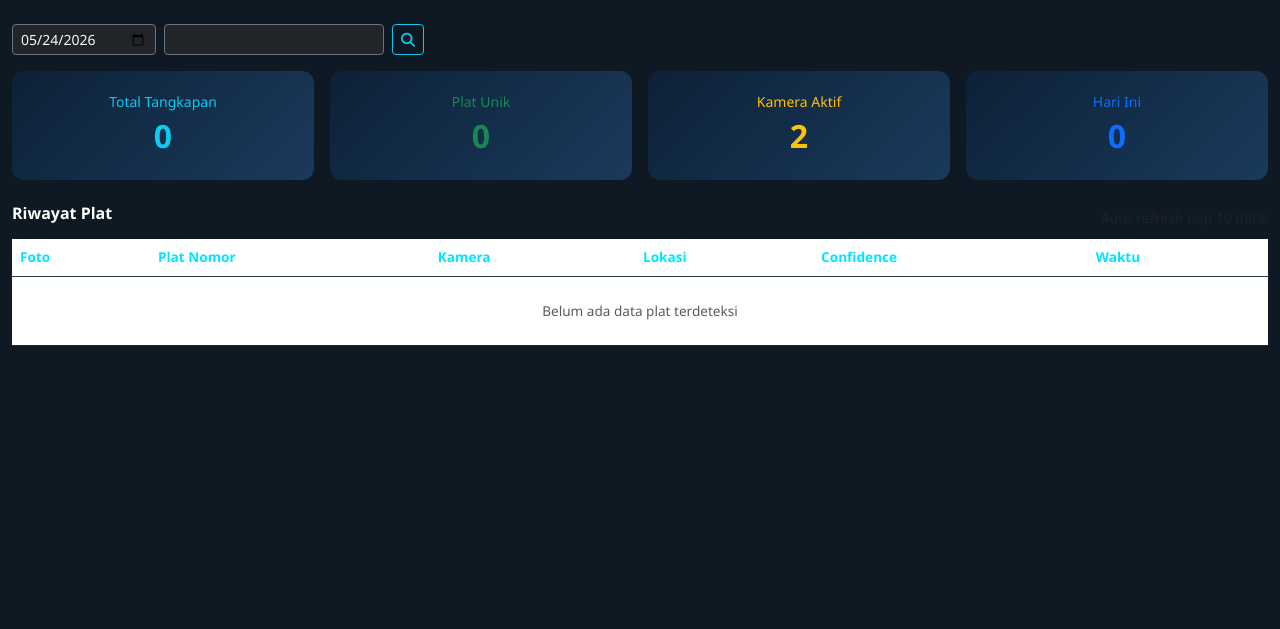
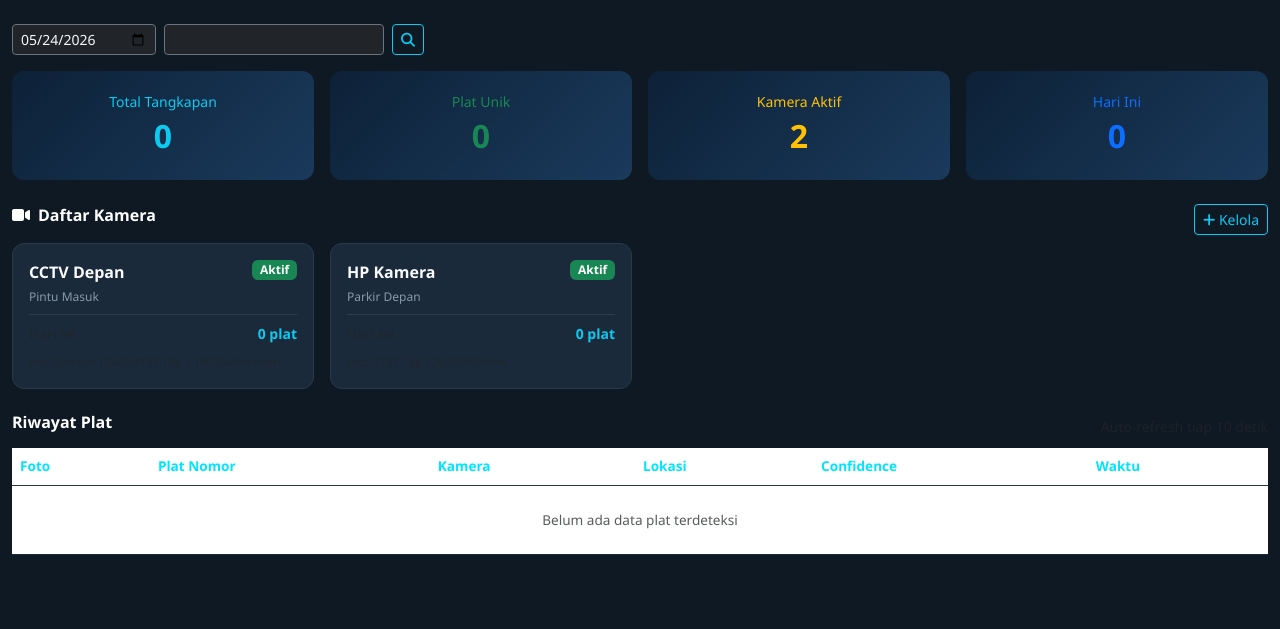
Before and after one commit to ujangkrisno/plat-reader, a PHP site: page / in a window 1280 px wide. Shown: the part 56-685 px from the top of the page. Run offline with PHP 8.4, Linux system fonts and the light colour scheme; data comes from the database, SQL or seed files in the repository; data that the repository does not hold is empty.

Commit message:
add daftar kamera card di index.php

```diff
--- a/index.php
+++ b/index.php
@@ -80,6 +80,38 @@ $q = mysqli_query($con, "SELECT p.*, c.nama as camera, c.lokasi FROM plat_nomor
         <div class="col-md-3"><div class="stat-card text-center"><div class="text-primary small">Hari Ini</div><div class="angka text-primary" id="todayCount"><?= $stat['total'] ?></div></div></div>
     </div>
 
+    <!-- Daftar Kamera -->
+    <div class="d-flex justify-content-between align-items-center mb-2 mt-4">
+        <h6 class="fw-bold"><i class="fas fa-video me-2"></i>Daftar Kamera</h6>
+        <a href="cameras.php" class="btn btn-sm btn-outline-info"><i class="fas fa-plus"></i> Kelola</a>
+    </div>
+    <div class="row g-3 mb-4">
+        <?php
+        $kc = mysqli_query($con, "SELECT c.*, (SELECT COUNT(*) FROM plat_nomor WHERE camera_id=c.id AND DATE(created_at)='$filter_tgl') as hari_ini FROM cameras c ORDER BY c.aktif DESC, c.nama ASC");
+        while ($cam = mysqli_fetch_assoc($kc)):
+        ?>
+        <div class="col-md-4 col-lg-3">
+            <div class="card-plat p-3 h-100">
+                <div class="d-flex justify-content-between align-items-start">
+                    <div>
+                        <strong class="text-light"><?= $cam['nama'] ?></strong>
+                        <div class="meta mt-1"><?= $cam['lokasi'] ?: '-' ?></div>
+                    </div>
+                    <span class="badge bg-<?= $cam['aktif'] ? 'success' : 'secondary' ?>"><?= $cam['aktif'] ? 'Aktif' : 'Nonaktif' ?></span>
+                </div>
+                <hr class="border-secondary my-2">
+                <div class="d-flex justify-content-between">
+                    <small class="text-muted">Hari ini</small>
+                    <small class="text-info fw-bold"><?= $cam['hari_ini'] ?> plat</small>
+                </div>
+                <div class="mt-1">
+                    <small class="text-muted" style="word-break:break-all;font-size:0.7rem;"><?= $cam['url'] ?></small>
+                </div>
+            </div>
+        </div>
+        <?php endwhile; ?>
+    </div>
+
     <!-- Recent Plates -->
     <div class="d-flex justify-content-between align-items-center mb-2">
         <h6 class="fw-bold">Riwayat Plat</h6>
```
